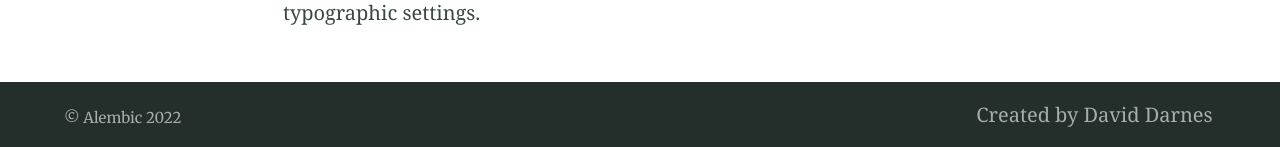
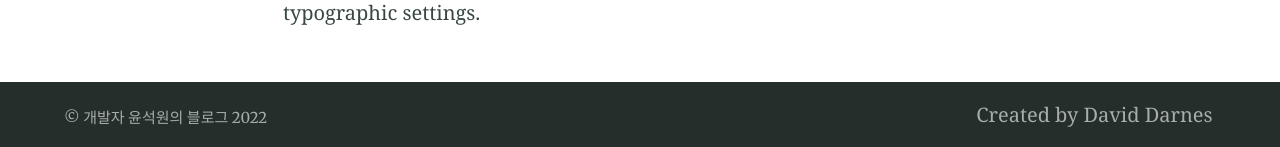
Before and after one commit to DevSWYoon/SoekWonYoon.github.io, a Jekyll site: the page built from index.md, in a window 1280 px wide and 900 px high, scrolled down 4872 px. Shown: the part 750-897 px from the top of the window. Built offline with Jekyll 4.4.1, drawn with Linux system fonts in a browser that asks for light colours; part of the change alters nothing that is shown.

Commit message:
Update _config.yml

```diff
--- a/_config.yml
+++ b/_config.yml
@@ -39,10 +39,10 @@ paginate: 2 # jekyll-paginate > items per page
 paginate_path: blog/page:num # jekyll-paginate > blog page
 jekyll-mentions: https://twitter.com # jekyll-mentions > service used when @replying
 twitter:
-  username: DavidDarnes # jekyll-seo-tag > Owners twitter username
+  username: SoekWonYoon # jekyll-seo-tag > Owners twitter username
 author: DavidDarnes # jekyll-seo-tag > default author
 social: # jekyll-seo-tag > social overrides
-  name: David Darnes # jekyll-seo-tag > real name
+  name: SoekWonYoon # jekyll-seo-tag > real name
   links:  # jekyll-seo-tag > social aliases (sameAs)
     - https://twitter.com/DavidDarnes
     - https://www.facebook.com/daviddarnes
@@ -93,7 +93,7 @@ defaults:
 # 7. Site settings
 encoding: utf-8 # Make sure the encoding is right
 lang: en-GB # Set the site language
-title: "Alembic" # Site name or title, also used in jekyll-seo-tag
+title: "개발자 윤석원의 블로그" # Site name or title, also used in jekyll-seo-tag
 logo: "/assets/logos/logo.svg" # Site logo, also used in jekyll-seo-tag
 description: "Alembic is a starting point for Jekyll projects. Rather than starting from scratch, this boilerplate is designed to get the ball rolling immediately" # Site description and default description, also used in jekyll-seo-tag
 url: "https://alembic.darn.es" # Site url, also used in jekyll-seo-tag
```
